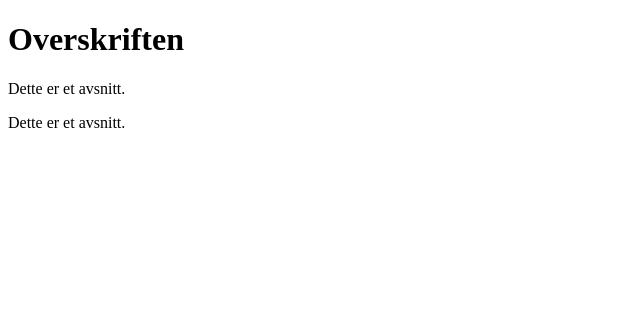
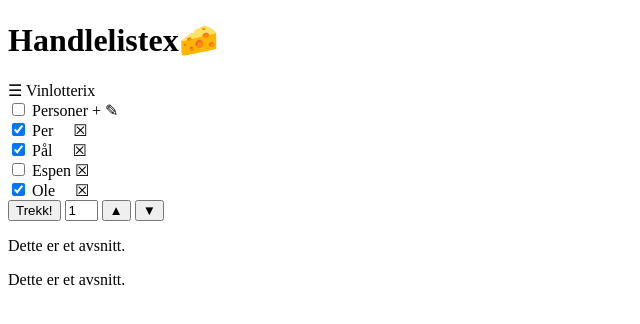
Before and after one commit to knuthjertvik/INFT1xxx-Grunnleggende-programmering, a plain HTML site: page index.html in a window 1280 px wide. Shown: the whole page, without its empty margins (0-640 px from the left). Drawn offline with Linux system fonts and the light colour scheme.

Commit message:
Update index.html

```diff
--- a/index.html
+++ b/index.html
@@ -1,10 +1,20 @@
 <!DOCTYPE html>
 <html>
 <head>
-    <title>Arkfaneoverskrift</title>
+    <title>Handlelistex</title>
 </head>
 <body>
-    <h1>Overskriften</h1>
+    <h1>Handlelistex🧀</h1>
+    ☰ Vinlotterix<br/>
+    <input type="checkbox"/> Personer + ✎<br/>
+    <input type="checkbox" checked/> Per &nbsp;&nbsp;&nbsp;&nbsp;☒<br/>
+    <input type="checkbox" checked/> Pål &nbsp;&nbsp;&nbsp;&nbsp;☒<br/>
+    <input type="checkbox" /> Espen ☒<br/>
+    <input type="checkbox" checked/> Ole &nbsp;&nbsp;&nbsp;&nbsp;☒<br/>
+    <button>Trekk!</button> <input type="text" size="1" value="1"/>
+    <button>▲</button>
+    <button>▼</button>
+
     <p>Dette er et avsnitt.</p>
     <p>Dette er et avsnitt.</p>
 </body>
```
